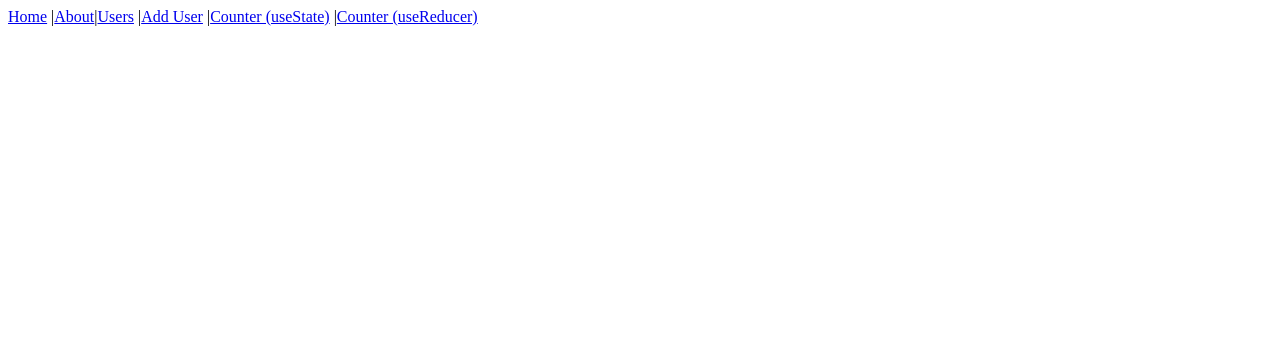
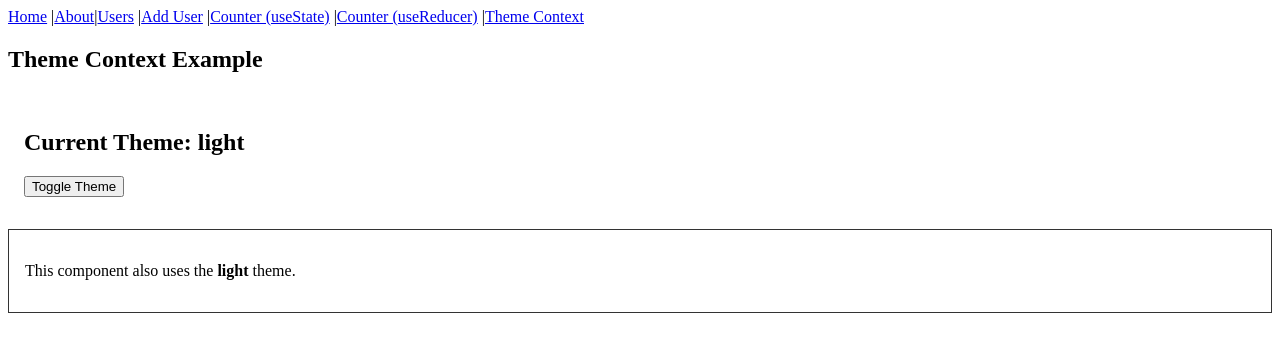
Before and after one commit to udaykumarburgula2k/my-react-webpack-app, a React app: page /theme in a window 1280 px wide. Shown: the top 352 px of the page. Built offline with nearby package versions, Linux system fonts and the light colour scheme.

Commit message:
implement Context API - sharing theme in context between components

```diff
--- a/src/App.tsx
+++ b/src/App.tsx
@@ -6,6 +6,7 @@ import Users from "./pages/Users";
 import AddUser from "./pages/AddUser";
 import CounterUseState from "./pages/CounterUseState";
 import CounterUseReducer from "./pages/CounterUseReducer";
+import ThemeExamplePage from "./pages/ThemeExamplePage";
 
 const App = () => {
   return (
@@ -16,7 +17,8 @@ const App = () => {
               <Link to="/users">Users</Link> |
               <Link to="/add-user">Add User</Link> |
               <Link to="/counter-usestate">Counter (useState)</Link> |
-              <Link to="/counter-usereducer">Counter (useReducer)</Link>
+              <Link to="/counter-usereducer">Counter (useReducer)</Link> |
+              <Link to="/theme">Theme Context</Link>
       </nav>
 
       <Routes>
@@ -26,6 +28,7 @@ const App = () => {
               <Route path="/add-user" element={<AddUser />} />
               <Route path="/counter-usestate" element={<CounterUseState />} />
               <Route path="/counter-usereducer" element={<CounterUseReducer />} />
+              <Route path="/theme" element={<ThemeExamplePage />} />
       </Routes>
     </div>
   );
--- /dev/null
+++ b/src/context/ThemeContext.tsx
@@ -0,0 +1,25 @@
+import React, { createContext, useContext, useState } from "react";
+
+type Theme = "light" | "dark";
+
+const ThemeContext = createContext<{ theme: Theme; toggleTheme: () => void } | undefined>(undefined);
+
+export const ThemeProvider = ({ children }: { children: React.ReactNode }) => {
+  const [theme, setTheme] = useState<Theme>("light");
+
+  const toggleTheme = () => {
+    setTheme((prev) => (prev === "light" ? "dark" : "light"));
+  };
+
+  return (
+    <ThemeContext.Provider value={{ theme, toggleTheme }}>
+      {children}
+    </ThemeContext.Provider>
+  );
+};
+
+export const useTheme = () => {
+  const context = useContext(ThemeContext);
+  if (!context) throw new Error("useTheme must be used within ThemeProvider");
+  return context;
+};
--- a/src/index.tsx
+++ b/src/index.tsx
@@ -1,11 +1,19 @@
 import React from "react";
 import ReactDOM from "react-dom/client";
 import { BrowserRouter } from "react-router-dom";
+import { QueryClient, QueryClientProvider } from "@tanstack/react-query";
+import { ThemeProvider } from "./context/ThemeContext";
 import App from "./App";
+
+const client = new QueryClient();
 
 const root = ReactDOM.createRoot(document.getElementById("root") as HTMLElement);
 root.render(
-    <BrowserRouter>
-        <App />
-    </BrowserRouter>
+    <QueryClientProvider client={client}>
+        <BrowserRouter>
+            <ThemeProvider>
+                <App />
+            </ThemeProvider>
+        </BrowserRouter>
+    </QueryClientProvider>
 );
--- /dev/null
+++ b/src/pages/ThemeExamplePage.tsx
@@ -0,0 +1,15 @@
+import React from "react";
+import ThemeSwitcher from "./ThemeSwitcher";
+import ThemedComponent from "./ThemedComponent";
+
+const ThemeExamplePage = () => {
+  return (
+    <div>
+      <h2>Theme Context Example</h2>
+      <ThemeSwitcher />
+      <ThemedComponent />
+    </div>
+  );
+};
+
+export default ThemeExamplePage;
--- /dev/null
+++ b/src/pages/ThemeSwitcher.tsx
@@ -0,0 +1,15 @@
+import React from "react";
+import { useTheme } from "../context/ThemeContext";
+
+const ThemeSwitcher = () => {
+  const { theme, toggleTheme } = useTheme();
+
+  return (
+    <div style={{ backgroundColor: theme === "dark" ? "#333" : "#fff", color: theme === "dark" ? "#fff" : "#000", padding: "1rem" }}>
+      <h2>Current Theme: {theme}</h2>
+      <button onClick={toggleTheme}>Toggle Theme</button>
+    </div>
+  );
+};
+
+export default ThemeSwitcher;
--- /dev/null
+++ b/src/pages/ThemedComponent.tsx
@@ -0,0 +1,14 @@
+import React from "react";
+import { useTheme } from "../context/ThemeContext";
+
+const ThemedComponent = () => {
+  const { theme } = useTheme();
+
+  return (
+    <div style={{ marginTop: "1rem", padding: "1rem", border: "1px solid", borderColor: theme === "dark" ? "#ccc" : "#333" }}>
+      <p>This component also uses the <strong>{theme}</strong> theme.</p>
+    </div>
+  );
+};
+
+export default ThemedComponent;
```
